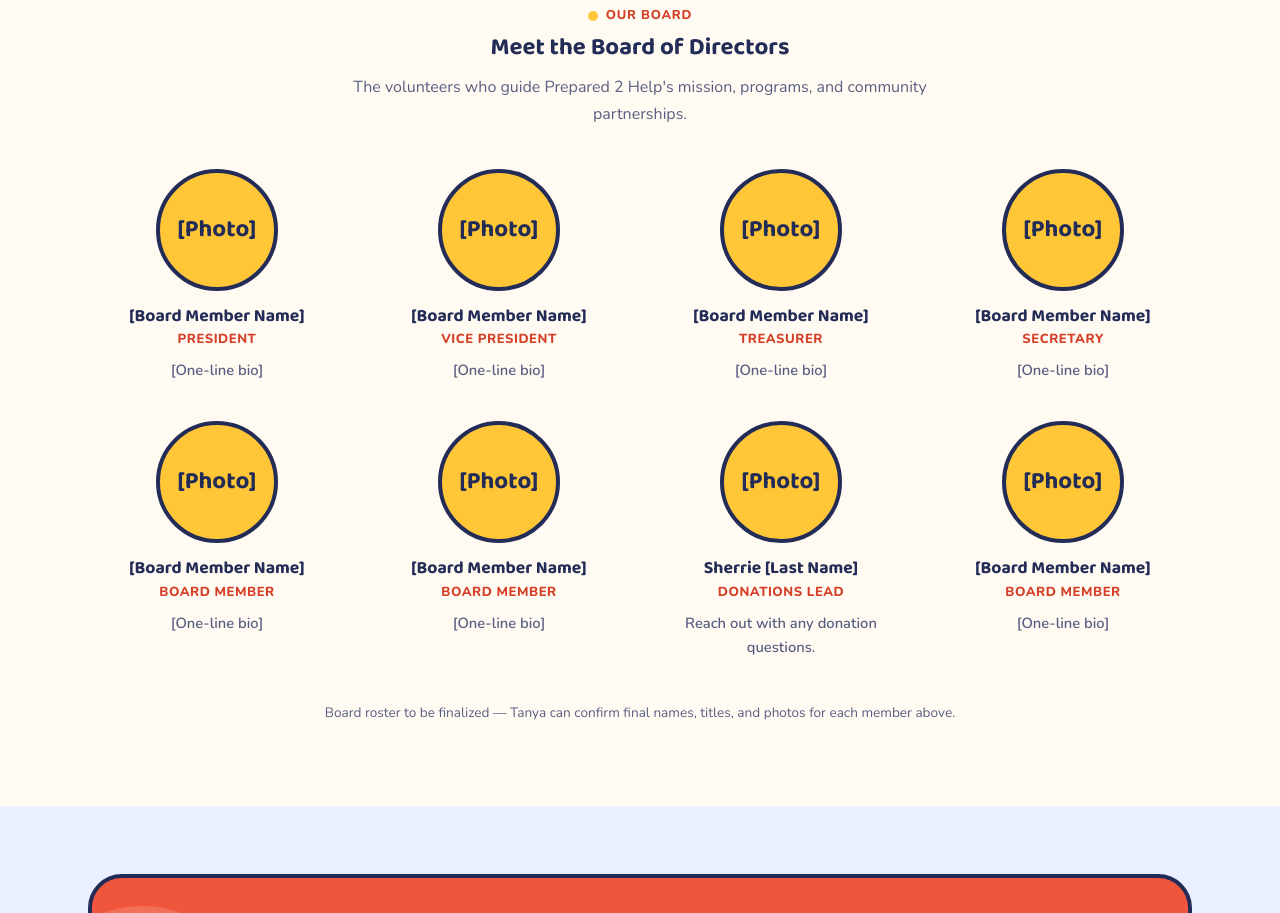
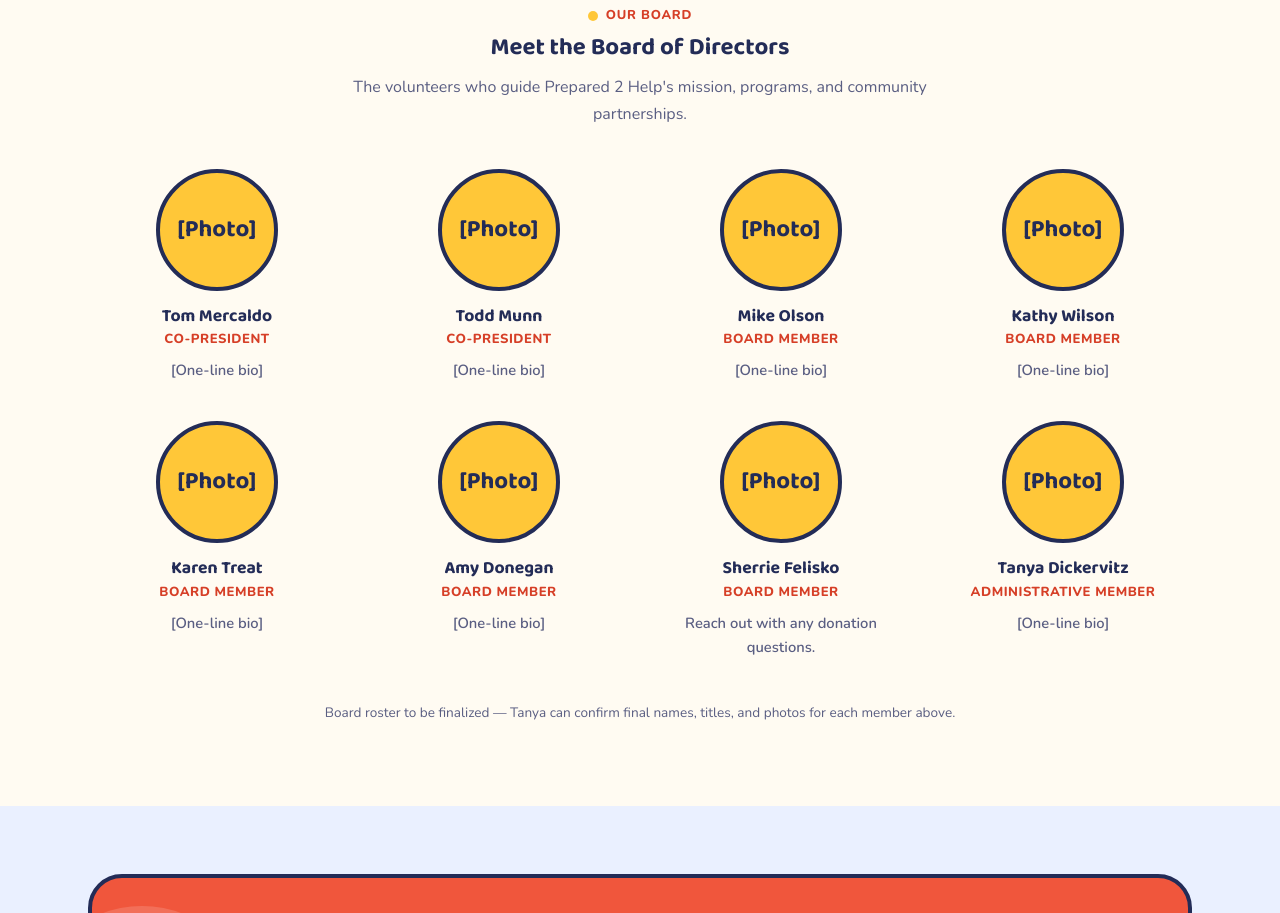
Before and after one commit to labellachristian1-cyber/P2H, a plain HTML site: page about.html in a window 1280 px wide. Shown: the part 1512-2425 px from the top of the page. Drawn offline with nearby package versions, Linux system fonts and the light colour scheme.

Commit message:
Update about.html

```diff
--- a/about.html
+++ b/about.html
@@ -69,50 +69,50 @@
     <div class="board-grid">
       <div class="board-card">
         <div class="board-photo">[Photo]</div>
-        <h4>[Board Member Name]</h4>
-        <div class="board-role">President</div>
+        <h4>Tom Mercaldo</h4>
+        <div class="board-role">Co-President</div>
         <p class="board-note">[One-line bio]</p>
       </div>
       <div class="board-card">
         <div class="board-photo">[Photo]</div>
-        <h4>[Board Member Name]</h4>
-        <div class="board-role">Vice President</div>
+        <h4>Todd Munn</h4>
+        <div class="board-role">Co-President</div>
         <p class="board-note">[One-line bio]</p>
       </div>
       <div class="board-card">
         <div class="board-photo">[Photo]</div>
-        <h4>[Board Member Name]</h4>
-        <div class="board-role">Treasurer</div>
-        <p class="board-note">[One-line bio]</p>
-      </div>
-      <div class="board-card">
-        <div class="board-photo">[Photo]</div>
-        <h4>[Board Member Name]</h4>
-        <div class="board-role">Secretary</div>
-        <p class="board-note">[One-line bio]</p>
-      </div>
-      <div class="board-card">
-        <div class="board-photo">[Photo]</div>
-        <h4>[Board Member Name]</h4>
+        <h4>Mike Olson</h4>
         <div class="board-role">Board Member</div>
         <p class="board-note">[One-line bio]</p>
       </div>
       <div class="board-card">
         <div class="board-photo">[Photo]</div>
-        <h4>[Board Member Name]</h4>
+        <h4>Kathy Wilson</h4>
         <div class="board-role">Board Member</div>
         <p class="board-note">[One-line bio]</p>
       </div>
       <div class="board-card">
         <div class="board-photo">[Photo]</div>
-        <h4>Sherrie [Last Name]</h4>
-        <div class="board-role">Donations Lead</div>
+        <h4>Karen Treat</h4>
+        <div class="board-role">Board Member</div>
+        <p class="board-note">[One-line bio]</p>
+      </div>
+      <div class="board-card">
+        <div class="board-photo">[Photo]</div>
+        <h4>Amy Donegan</h4>
+        <div class="board-role">Board Member</div>
+        <p class="board-note">[One-line bio]</p>
+      </div>
+      <div class="board-card">
+        <div class="board-photo">[Photo]</div>
+        <h4>Sherrie Felisko</h4>
+        <div class="board-role">Board Member</div>
         <p class="board-note">Reach out with any donation questions.</p>
       </div>
       <div class="board-card">
         <div class="board-photo">[Photo]</div>
-        <h4>[Board Member Name]</h4>
-        <div class="board-role">Board Member</div>
+        <h4>Tanya Dickervitz</h4>
+        <div class="board-role">Administrative Member</div>
         <p class="board-note">[One-line bio]</p>
       </div>
     </div>
```
